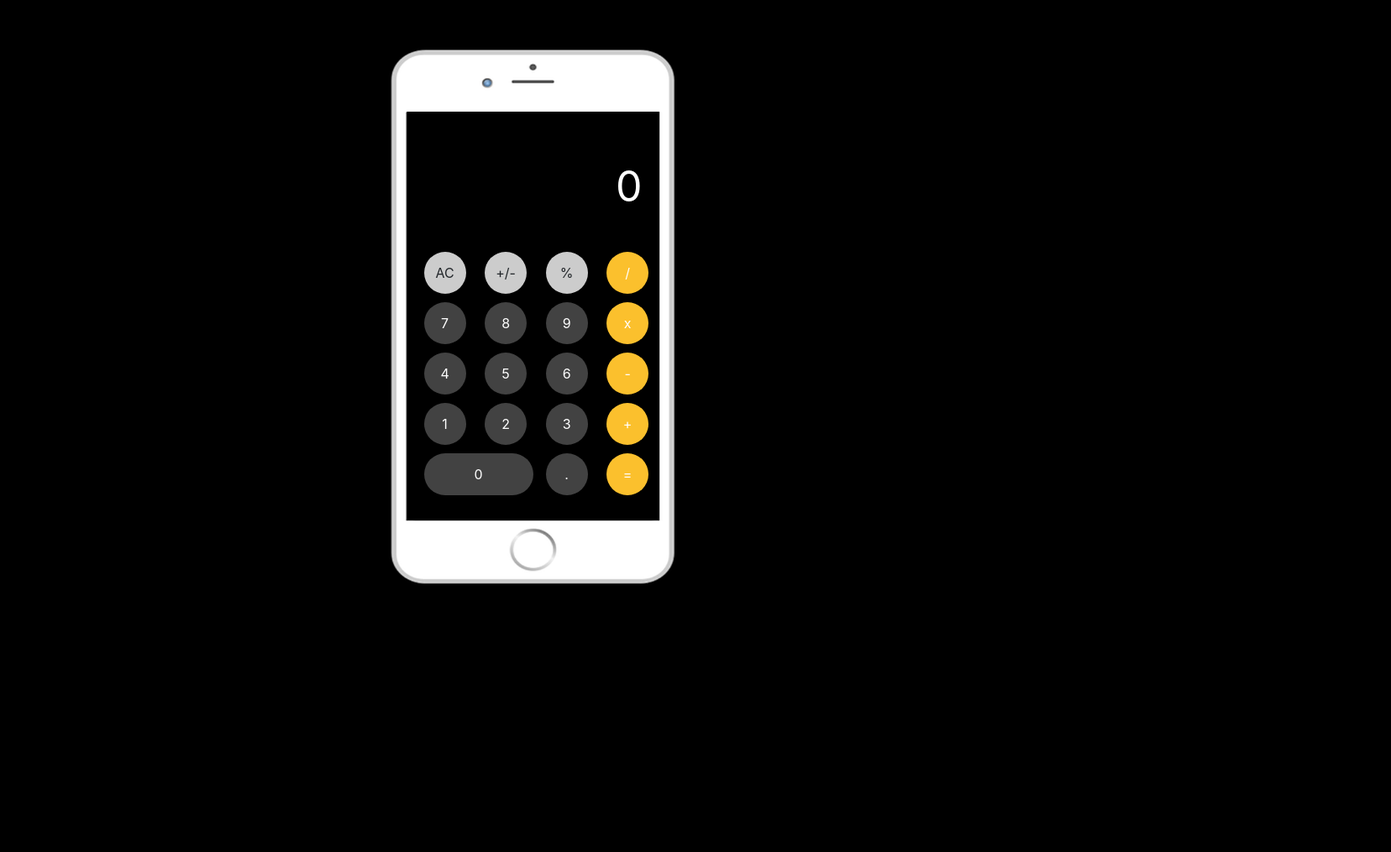
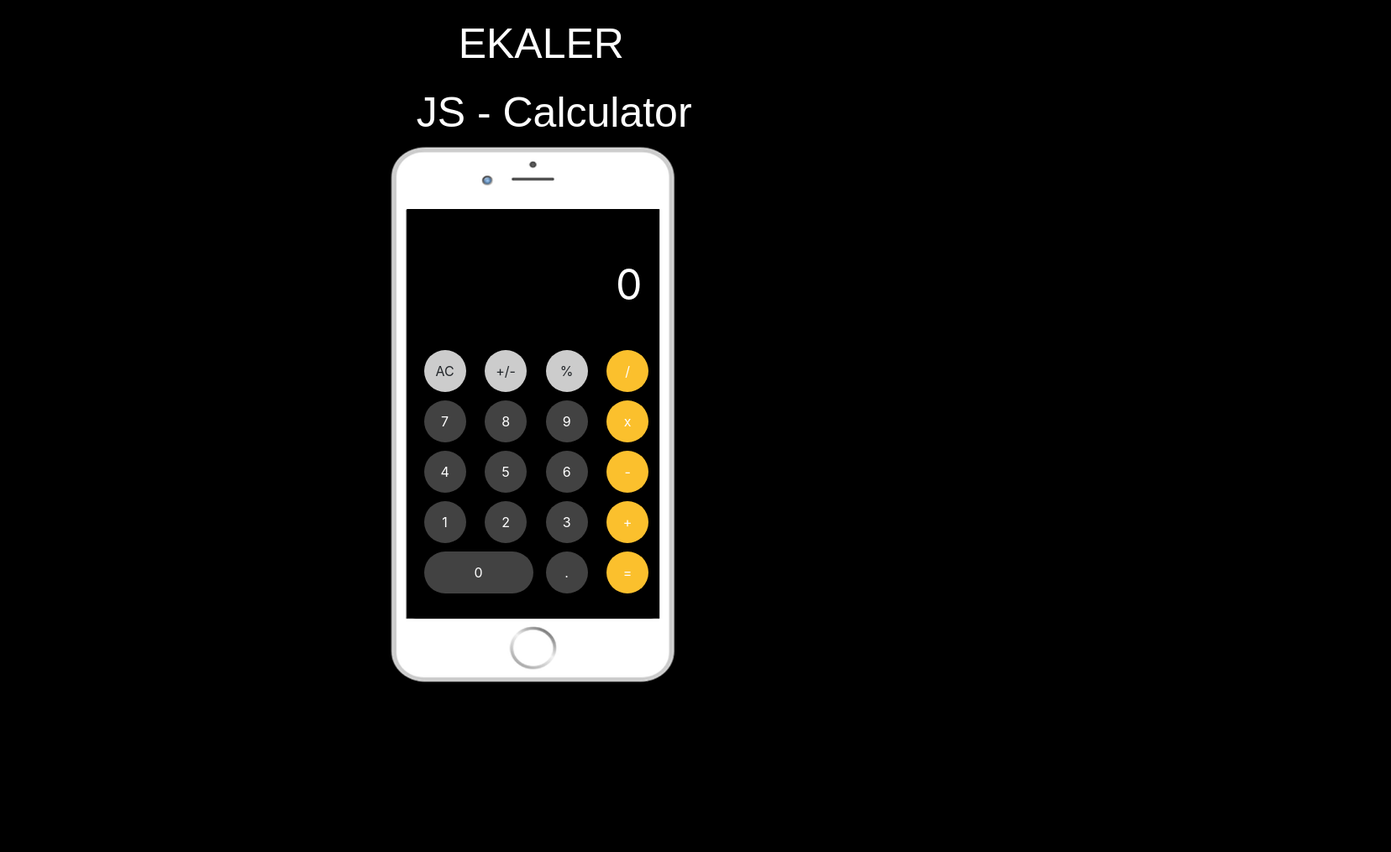
Before and after one commit to EKALER-Software/30-days-of-JS, a plain HTML site: page Day-01-Calculator/index.html in a window 1280 px wide. Shown: the whole page at 84% size, 1656 px wide, since content can reach past the window. Before the commit the page ends 898 px from the top, so only its background shows below. Drawn offline with nearby package versions, Linux system fonts and the light colour scheme.

Commit message:
Logo and tittle added

```diff
--- a/Day-01-Calculator/index.html
+++ b/Day-01-Calculator/index.html
@@ -17,7 +17,8 @@
 </head>
 <body class="bg">
     <div class="container">
-
+        <h1 class="logo">EKALER</h1>
+        <h2 class="tittle">JS - Calculator</h2>
     <img class="iframe" src="/Day-01-Calculator/Iphone-Frame.png" alt="Iphone-Frame">
         <div class="row">
 
--- a/Day-01-Calculator/main.css
+++ b/Day-01-Calculator/main.css
@@ -4,7 +4,6 @@
 .iframe {
   width: 9.1cm;
   height: 17cm;
-  margin-top: 5%;
   margin-left: 34%;
   margin-right: 25%;
 }
@@ -12,9 +11,19 @@
   color: #fff;
   width: 100%;
   height: 100%;
-  margin-top: 5%;
-  margin-left: 0%;
-  margin-right: 0%;
+  margin-top: 2%;
+  margin-left: 41.5%;
+  font-family: Haettenschweiler, 'Arial Narrow Bold', sans-serif;
+  font-size: 50px;
+}
+.tittle {
+  color: #fff;
+  width: 100%;
+  height: 100%;
+  margin-top: 2%;
+  margin-left: 37%;
+  font-family: Haettenschweiler, 'Arial Narrow Bold', sans-serif;
+  font-size: 50px;
 }
 .cal {
   width: 300px;
```
Also changed, not shown: Day-02-DigitalClock/index.html (+1 -1 lines).
